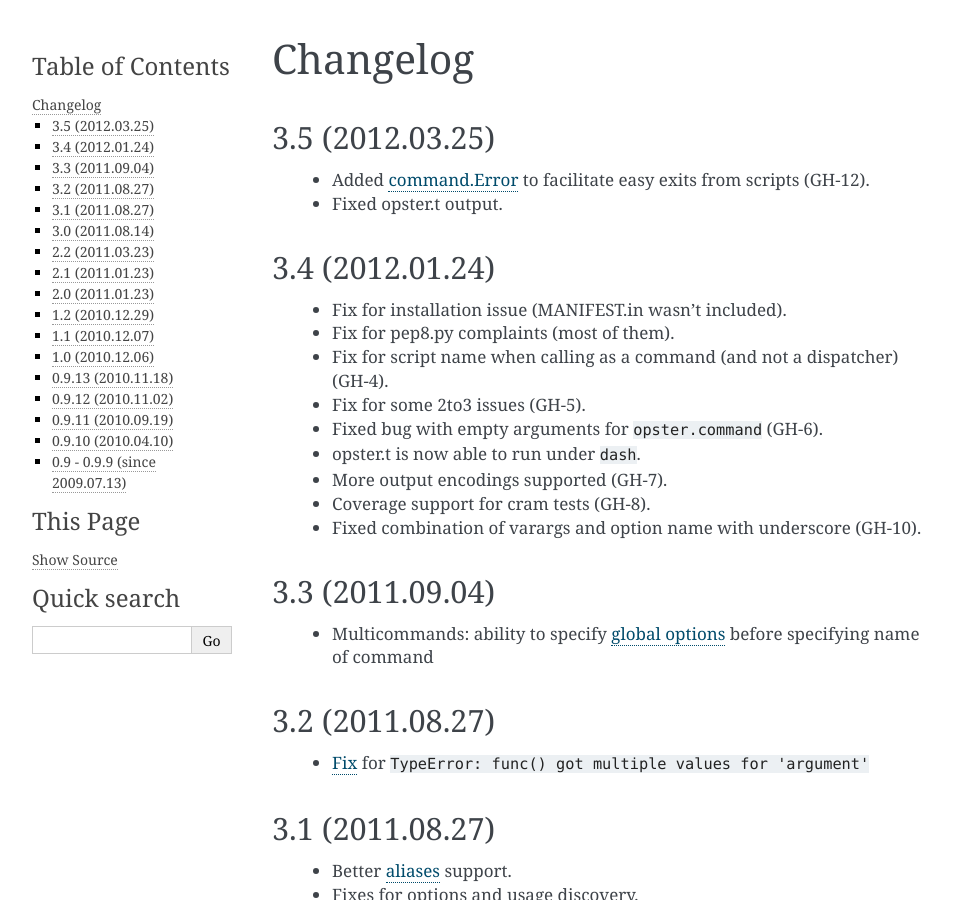
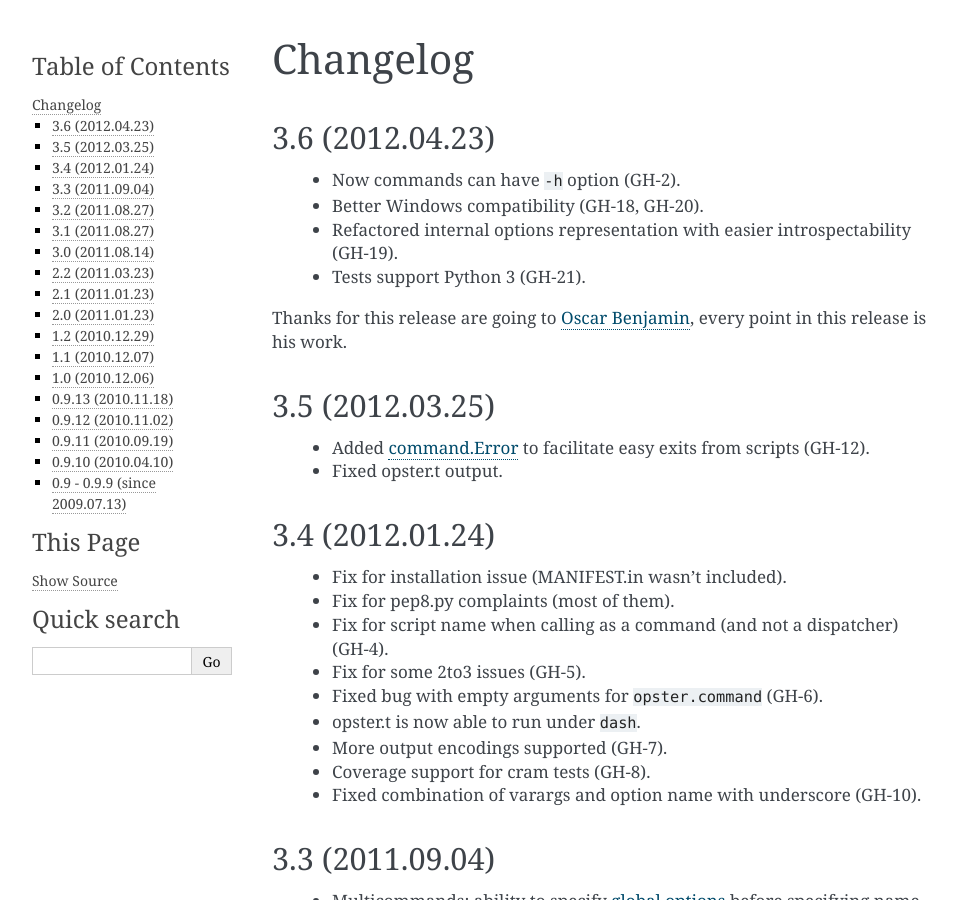
Before and after one commit to piranha/opster, a Sphinx documentation site: the page built from docs/changelog.rst, in a window 1280 px wide and 900 px high. Shown: the whole window, without its empty margins (148-1105 px from the left). Built offline with Sphinx 7.4.7, drawn with Linux system fonts in a browser that asks for light colours; the version number could not be read and is left out.

Commit message:
time to release 3.6

```diff
--- a/docs/changelog.rst
+++ b/docs/changelog.rst
@@ -1,5 +1,20 @@
 Changelog
 ---------
+
+3.6 (2012.04.23)
+~~~~~~~~~~~~~~~~
+
+ - Now commands can have ``-h`` option (GH-2).
+ - Better Windows compatibility (GH-18, GH-20).
+ - Refactored internal options representation with easier introspectability
+   (GH-19).
+ - Tests support Python 3 (GH-21).
+
+Thanks for this release are going to `Oscar Benjamin`_, every point in this
+release is his work.
+
+.. _Oscar Benjamin: https://github.com/oscarbenjamin
+
 
 3.5 (2012.03.25)
 ~~~~~~~~~~~~~~~~
--- a/opster.py
+++ b/opster.py
@@ -10,7 +10,7 @@ from contextlib import contextmanager
 
 
 __all__ = ['Dispatcher', 'command', 'dispatch']
-__version__ = '3.5'
+__version__ = '3.6'
 __author__ = 'Alexander Solovyov'
 __email__ = 'alexander@solovyov.net'
 
```
